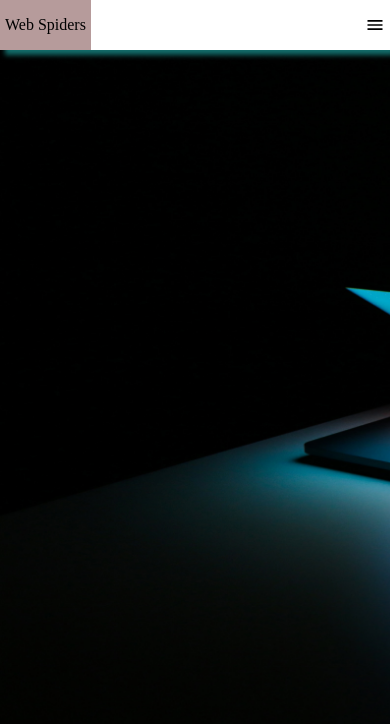
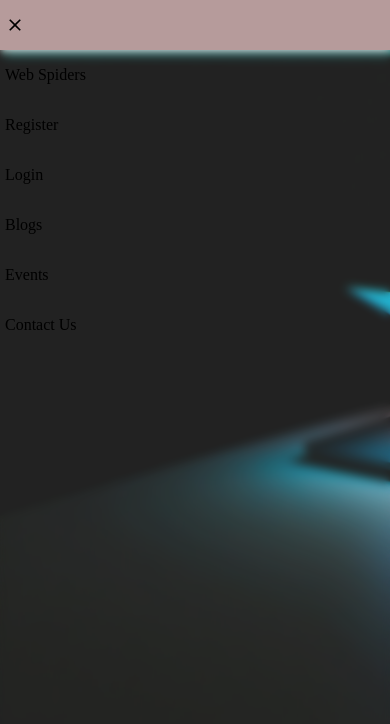
Before and after one commit to webspiderss/webspiders, a plain HTML site: page CODOHOLICS INTER COLLEGE HACKATHON/index.html in a window 390 px wide. Both pictures are taken after a click on the link 375 px from the left and 25 px from the top of the page. Drawn offline with Linux system fonts and the light colour scheme.

Commit message:
Update index.html

```diff
--- a/CODOHOLICS INTER COLLEGE HACKATHON/index.html
+++ b/CODOHOLICS INTER COLLEGE HACKATHON/index.html
@@ -5,46 +5,43 @@
     <meta name="viewport" content="width=device-width, initial-scale=1.0">
     <title>Web Spiders</title>
     <link rel="stylesheet" href="style.css">
-
-
+    <link rel="action" href="index.js">
+</head>
 <body>
     <nav>
-        <!----side bar-->
+        <!-- Sidebar -->
         <ul class="sidebar">
-            <li onclick=closeSidebar()><a href=""><svg xmlns="http://www.w3.org/2000/svg" height="20" viewBox="0 -960 960 960" width="20"><path d="m256-200-56-56 224-224-224-224 56-56 224 224 224-224 56 56-224 224 224 224-56 56-224-224-224 224Z"/></svg></a></li>
+            <li><a href="#" onclick="closeSidebar()"><svg xmlns="http://www.w3.org/2000/svg" height="20" viewBox="0 -960 960 960" width="20"><path d="m256-200-56-56 224-224-224-224 56-56 224 224 224-224 56 56-224 224 224 224-56 56-224-224-224 224Z"/></svg></a></li>
             <li><a href="#">Web Spiders</a></li>
             <li><a href="#">Register</a></li>
-            <li><a href="#">login</a></li>
+            <li><a href="#">Login</a></li>
             <li><a href="#">Blogs</a></li>
             <li><a href="#">Events</a></li>
-            <li><a href="#">contact us</a></li>
+            <li><a href="#">Contact Us</a></li>
+        </ul>
+        <!-- Sidebar ends here -->
 
-        </ul>
-            <!----side bar ends here-->
         <ul>
             <li><a href="#">Web Spiders</a></li>
             <li class="hideonmobile"><a href="#">Register</a></li>
-            <li class="hideonmobile"><a href="#">login</a></li>
+            <li class="hideonmobile"><a href="#">Login</a></li>
             <li class="hideonmobile"><a href="#">Blogs</a></li>
             <li class="hideonmobile"><a href="#">Events</a></li>
-            <li class="hideonmobile"><a href="#">contact us</a></li>
-            <li class="menu-button" showSidebar()><a href="#"><svg xmlns="http://www.w3.org/2000/svg" height="20" viewBox="0 -960 960 960" width="20"><path d="M120-240v-80h720v80H120Zm0-200v-80h720v80H120Zm0-200v-80h720v80H120Z"/></svg></a></li>
+            <li class="hideonmobile"><a href="#">Contact Us</a></li>
+            <li class="menu-button"><a href="#" onclick="showSidebar()"><svg xmlns="http://www.w3.org/2000/svg" height="20" viewBox="0 -960 960 960" width="20"><path d="M120-240v-80h720v80H120Zm0-200v-80h720v80H120Zm0-200v-80h720v80H120Z"/></svg></a></li>
         </ul>
     </nav>
 
     <script>
-        function showSidebar(){
-    const sidebar =document.querySelector('.sidebar')
-    sidebar.style.display = 'flex'
-}
+        function showSidebar() {
+            const sidebar = document.querySelector('.sidebar');
+            sidebar.style.display = 'block';
+        }
 
-
-    function closeSidebar(){
-        const sidebar=document.querySelector('.sidebar')
-        sidebar.style.display='none'
-
-    }
-
+        function closeSidebar() {
+            const sidebar = document.querySelector('.sidebar');
+            sidebar.style.display = 'none';
+        }
     </script>
 </body>
 </html>
```
